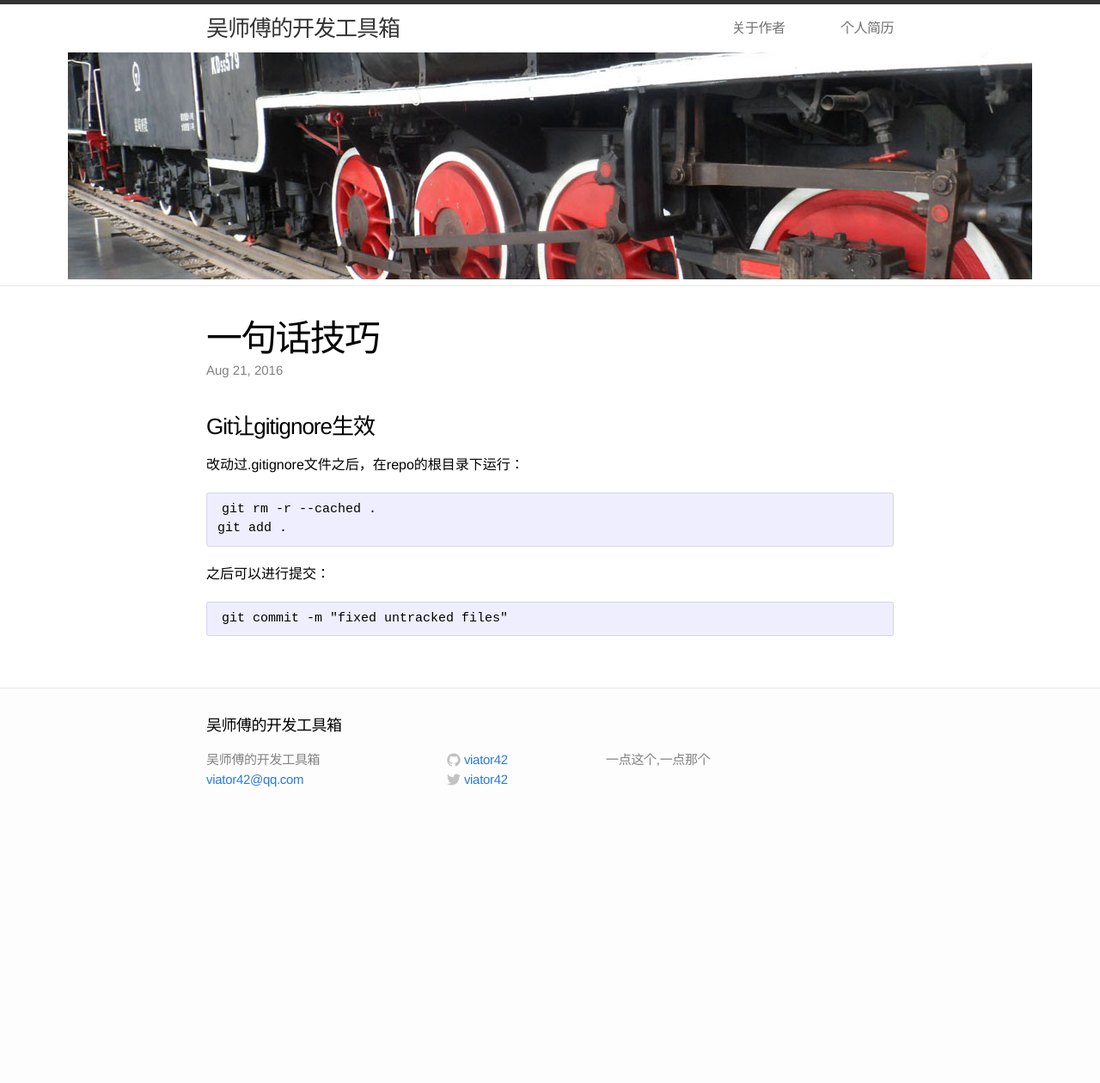
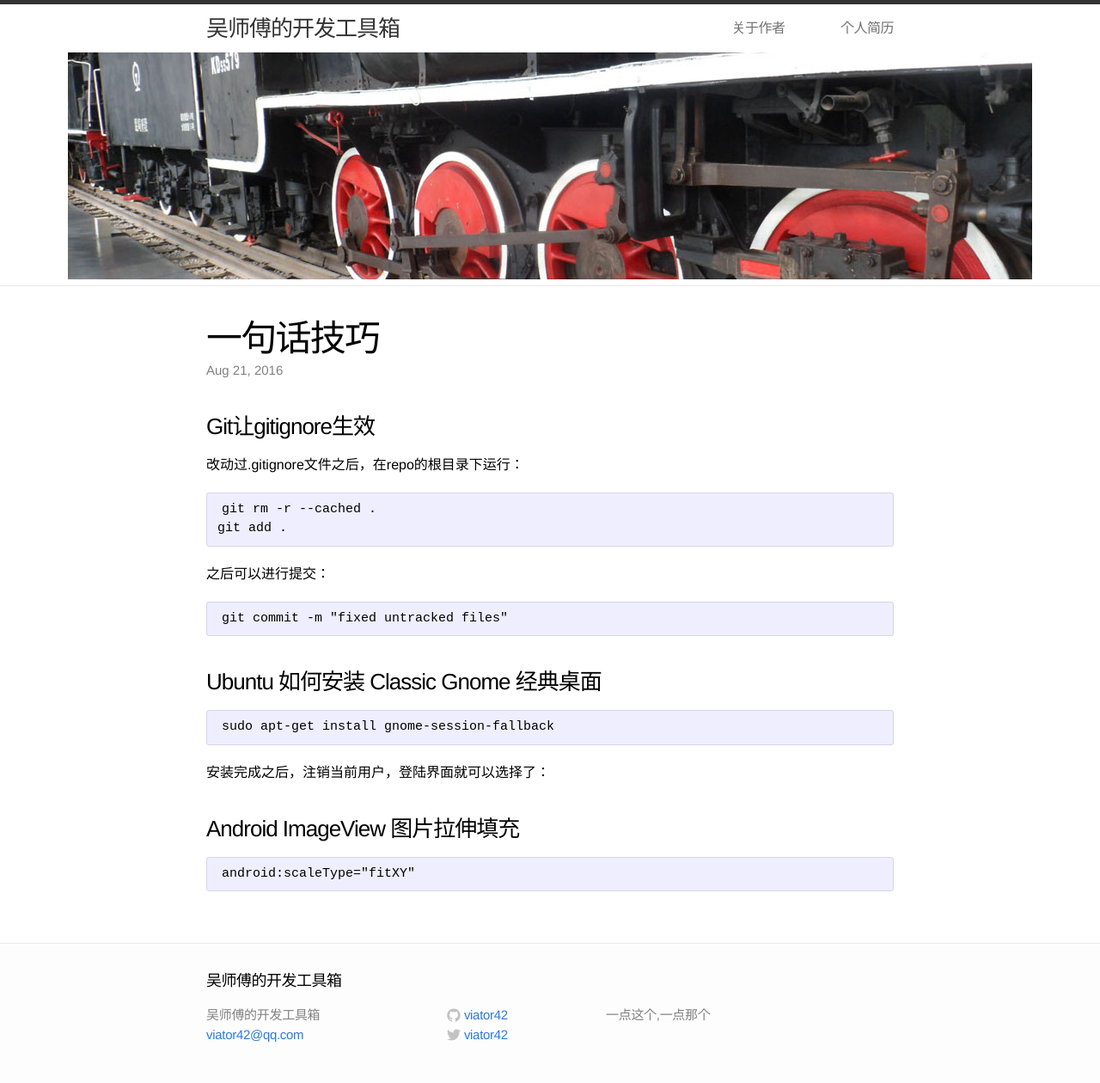
Before and after one commit to viator42/viator42.github.io, a Jekyll site: the page built from _posts/2016-8-21-tips.markdown, in a window 1280 px wide. Shown: the whole page at 86% size. Built offline with Jekyll 4.4.1, drawn with Linux system fonts in a browser that asks for light colours; before the commit the page ends 963 px from its top, so only the background shows below that.

Commit message:
update post

```diff
--- a/_posts/2016-8-21-tips.markdown
+++ b/_posts/2016-8-21-tips.markdown
@@ -16,3 +16,13 @@ categories: android
 之后可以进行提交：
 
     git commit -m "fixed untracked files"
+
+### Ubuntu 如何安装 Classic Gnome 经典桌面
+
+    sudo apt-get install gnome-session-fallback
+
+安装完成之后，注销当前用户，登陆界面就可以选择了：
+
+### Android ImageView 图片拉伸填充
+
+    android:scaleType="fitXY"
```
